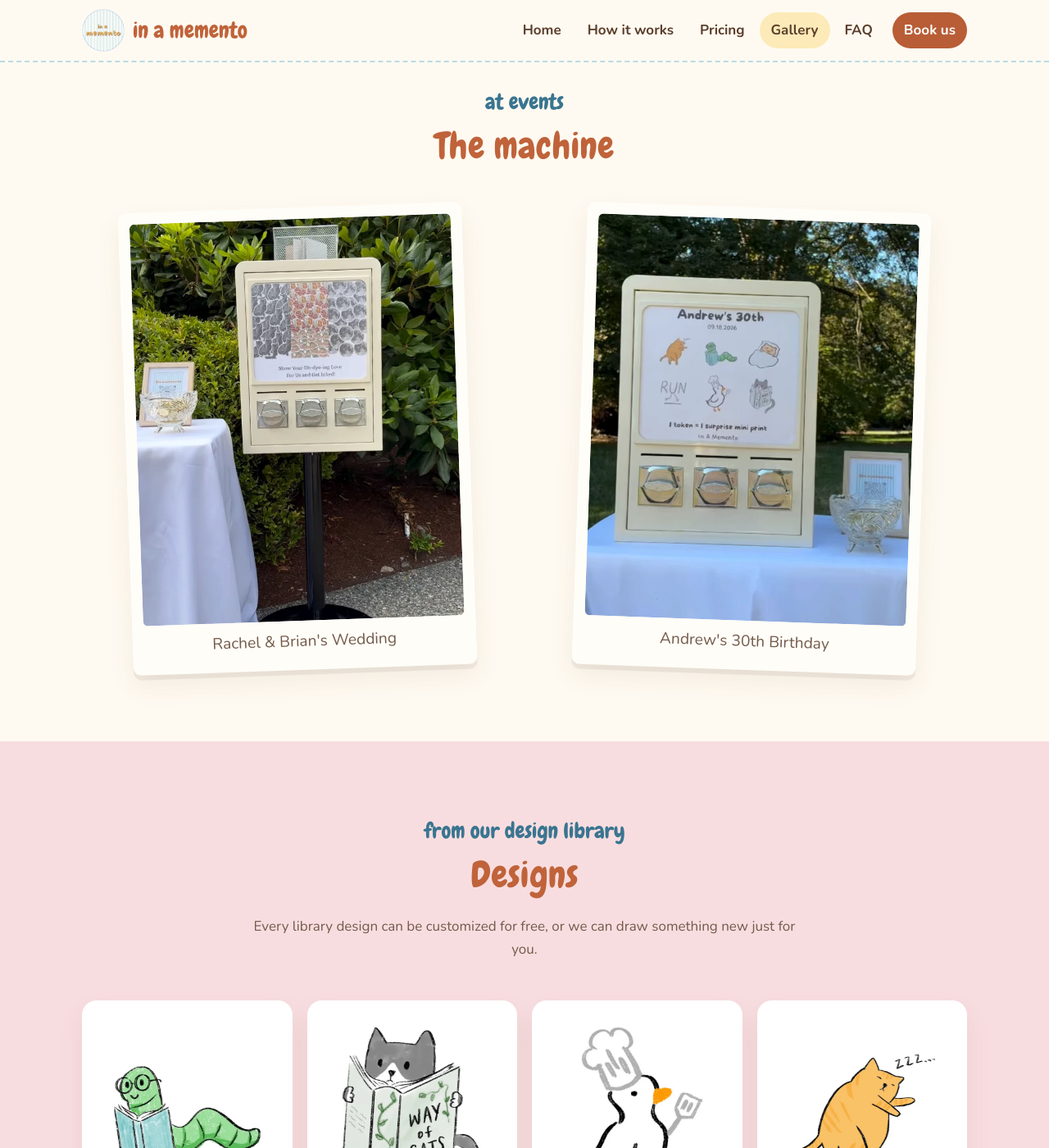
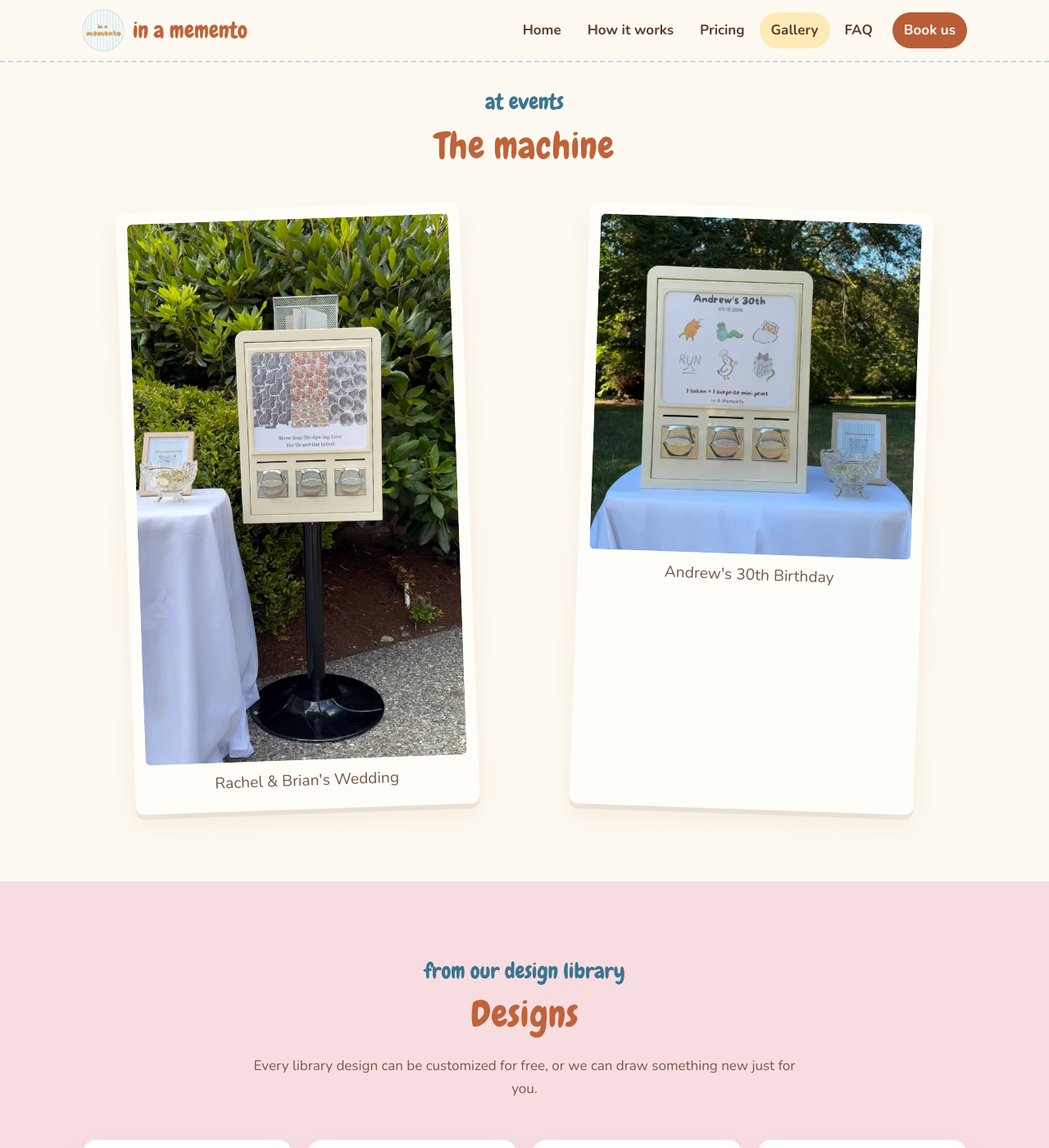
Before and after one commit to andrew-hy-kim/in.a.memento, a Jekyll site: the page built from gallery/index.html, in a window 1280 px wide and 1400 px high, scrolled down 375 px. Shown: the whole window at 82% size. Built offline with Jekyll 4.4.1, drawn with Linux system fonts in a browser that asks for light colours.

Commit message:
Revert uniform 4:5 crop for gallery event photos
Going with a scrapbook layout that keeps each photo's natural shape instead.

Co-Authored-By: Claude Opus 5.5 <noreply@anthropic.com>
Claude-Session: https://claude.ai/code/session_01A4x6zNFM2ikQnVBPRWM1LK

```diff
--- a/css/style.css
+++ b/css/style.css
@@ -1416,15 +1416,3 @@ html { scroll-padding-top: 96px; }
   color: var(--butter);
 }
 .contact-aside .h3 { font-size: 1.5rem; }
-
-/* Event photos: every photo gets the same 4:5 frame (cropped to fit, like an Instagram grid),
-   so polaroids line up no matter the original photo's shape. Tapping still shows the full photo.
-   To adjust the crop for one photo, add style="object-position: center 30%" (etc.) to its <img>. */
-.event-photos { align-items: start; }
-.event-photos .polaroid { width: 100%; max-width: 420px; justify-self: center; }
-.event-photos .polaroid img {
-  aspect-ratio: 4 / 5;
-  height: auto;
-  object-fit: cover;
-  object-position: center;
-}
```
